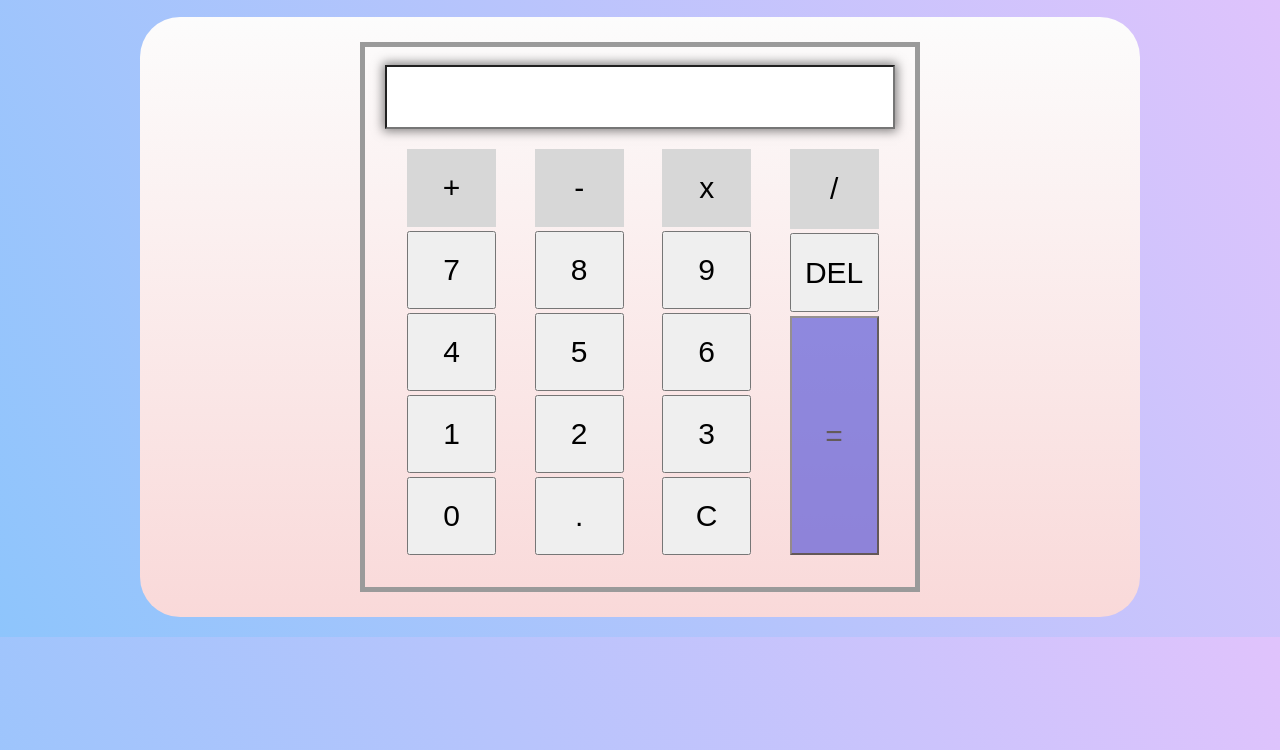
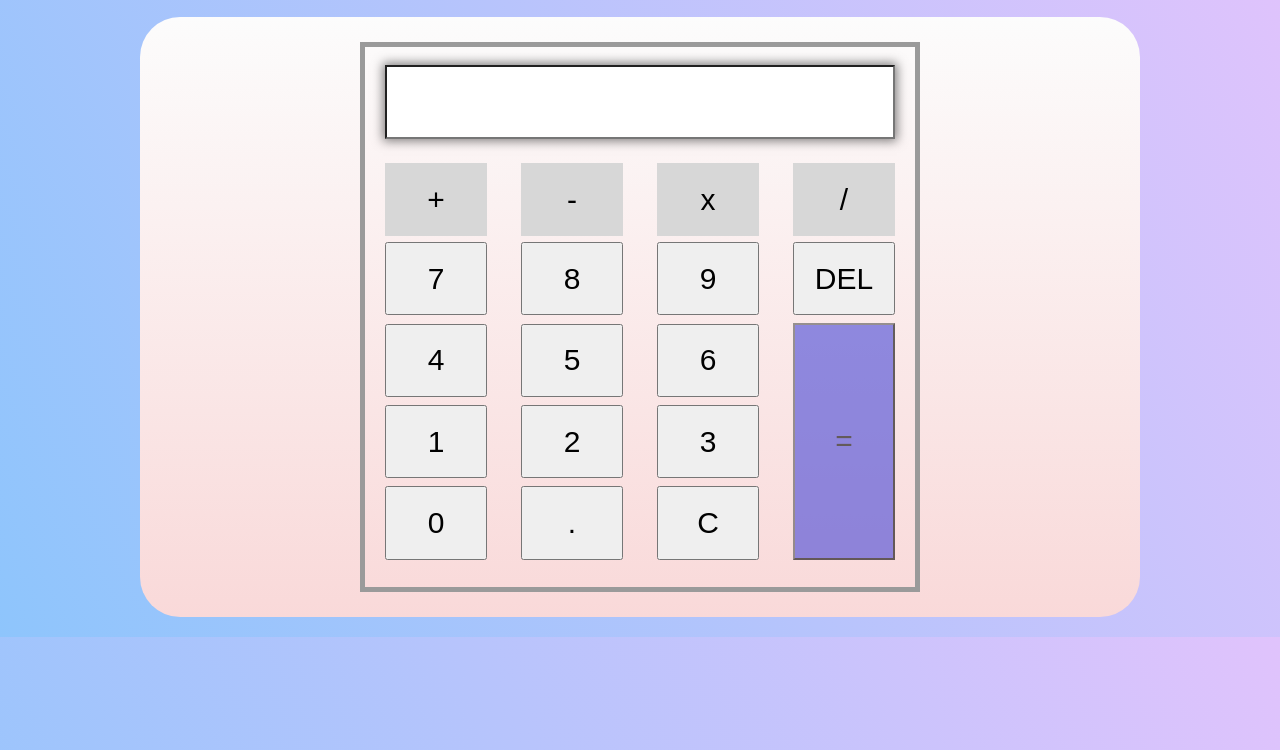
Before and after one commit to dovanphong2003/web_computer_casioVip-pro, a plain HTML site: page index.html in a window 1280 px wide. Shown: the part 50-800 px from the top of the page. Drawn offline with Linux system fonts and the light colour scheme.

Commit message:
upload source code

```diff
--- a/index.html
+++ b/index.html
@@ -44,7 +44,7 @@
               </div>
               <div class="body_computer--button">
                 <button class="button-app button-app-1 indam">/</button>
-                <button class="button-app button-app-1">DEL</button>
+                <button class="button-app button-app-1 margin-24">DEL</button>
                 <button type="submit" class="button-app button-app-4 blue">
                   =
                 </button>
--- a/style.css
+++ b/style.css
@@ -38,7 +38,7 @@ body {
   width: 55%;
 }
 .header_computer {
-  height: 60px;
+  height: 70px;
   display: flex;
   align-items: center;
   justify-content: center;
@@ -56,23 +56,24 @@ body {
   height: 80%;
   width: 100%;
   display: flex;
-  margin: 20px;
+  justify-content: space-between;
+  margin-top: 4%;
 }
 .body_computer--button {
   display: flex;
   height: 100%;
-  width: 25%;
+  width: 20%;
   flex-direction: column;
 }
 .button-app {
-  margin: 2px;
   height: 20%;
-  width: 70%;
+  width: 100%;
   font-size: 30px;
   cursor: cell;
+  margin-bottom: 8%;
 }
 .button-app-4 {
-  height: 60%;
+  height: 65%;
 }
 
 .button-app-1 {
@@ -80,7 +81,11 @@ body {
 }
 .indam {
   background-color: rgb(215, 215, 215);
+  margin: 6px 0px;
   border: none;
+}
+.margin-24 {
+  margin-bottom: 8%;
 }
 .indam:hover {
   box-shadow: 10px 0px 10px 2px rgba(230, 120, 120, 0.2);
```
